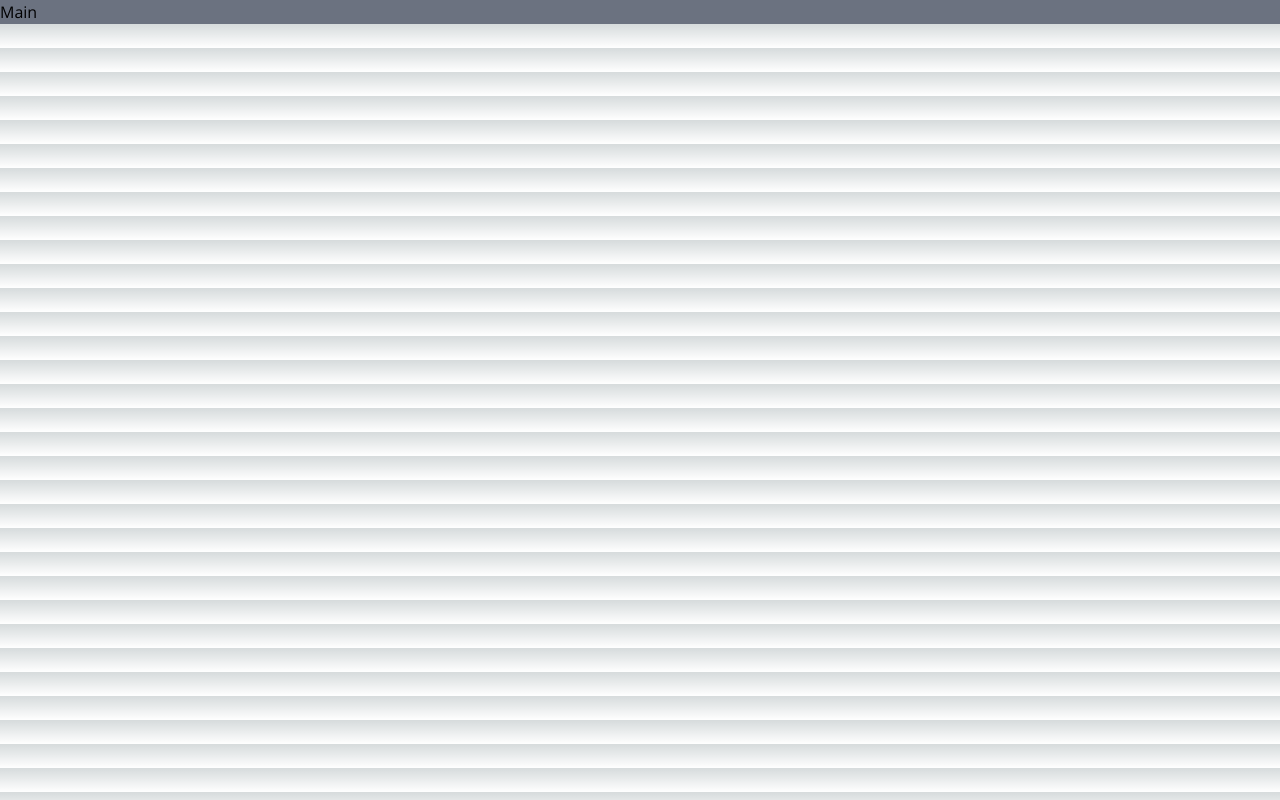
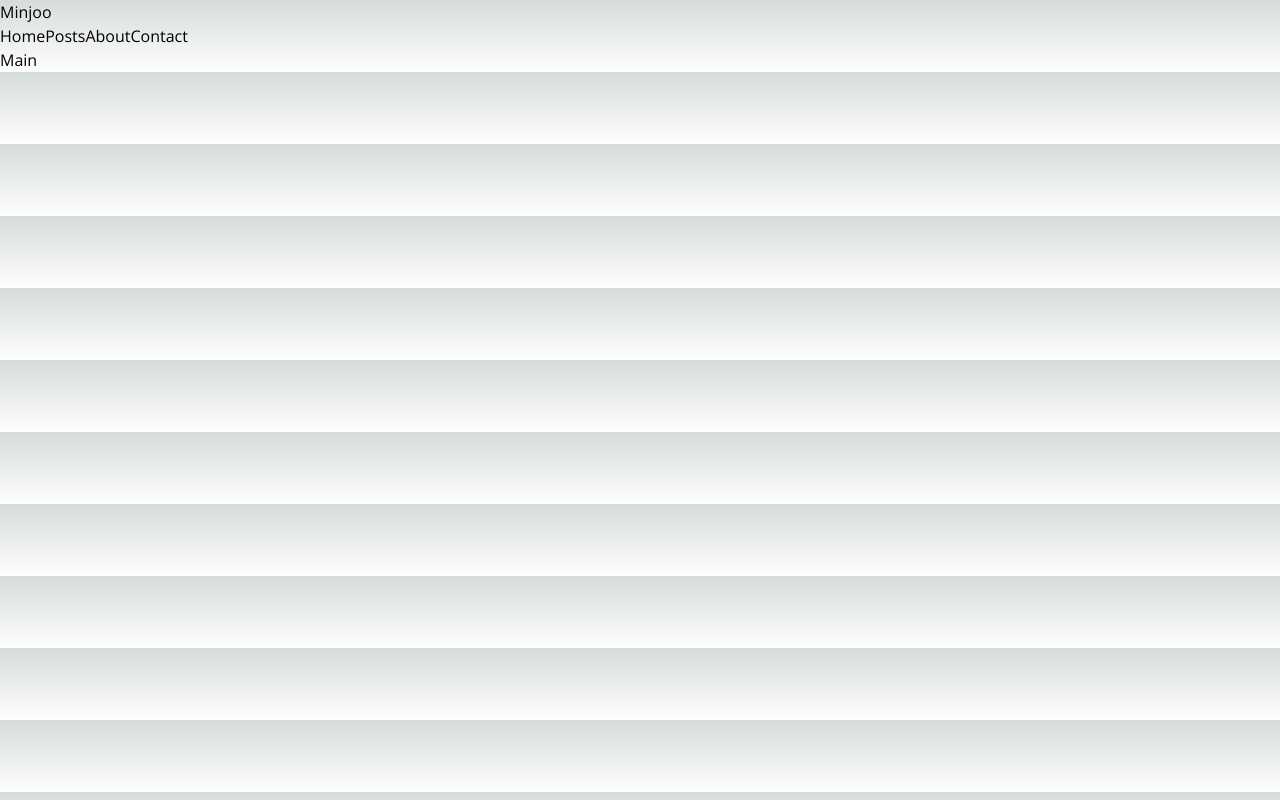
Before and after one commit to Minjoo522/Nextjs-blog, a Next.js app: page / in a window 1280 px wide. Built offline with nearby package versions, Linux system fonts and the light colour scheme.

Commit message:
feat : Header 기능 추가

```diff
--- /dev/null
+++ b/src/app/about/page.tsx
@@ -0,0 +1,3 @@
+export default function AboutPage() {
+  return <div>About</div>;
+}
--- /dev/null
+++ b/src/app/contact/page.tsx
@@ -0,0 +1,3 @@
+export default function ContactPage() {
+  return <div>Contact</div>;
+}
--- a/src/app/layout.tsx
+++ b/src/app/layout.tsx
@@ -1,6 +1,7 @@
 import './globals.css';
 import type { Metadata } from 'next';
 import { Open_Sans } from 'next/font/google';
+import Link from 'next/link';
 
 const sans = Open_Sans({ subsets: ['latin'] });
 
@@ -12,7 +13,20 @@ export const metadata: Metadata = {
 export default function RootLayout({ children }: { children: React.ReactNode }) {
   return (
     <html lang='en' className={sans.className}>
-      <body>{children}</body>
+      <body>
+        <header>
+          <Link href='/'>
+            <h1>Minjoo</h1>
+          </Link>
+          <nav>
+            <Link href='/'>Home</Link>
+            <Link href='/posts'>Posts</Link>
+            <Link href='/about'>About</Link>
+            <Link href='/contact'>Contact</Link>
+          </nav>
+        </header>
+        {children}
+      </body>
     </html>
   );
 }
--- a/src/app/page.tsx
+++ b/src/app/page.tsx
@@ -1,5 +1,5 @@
 import Image from 'next/image';
 
 export default function Home() {
-  return <main className='bg-gray-500'>Main</main>;
+  return <main>Main</main>;
 }
--- /dev/null
+++ b/src/app/posts/page.tsx
@@ -0,0 +1,3 @@
+export default function PostsPage() {
+  return <div>Posts</div>;
+}
```
